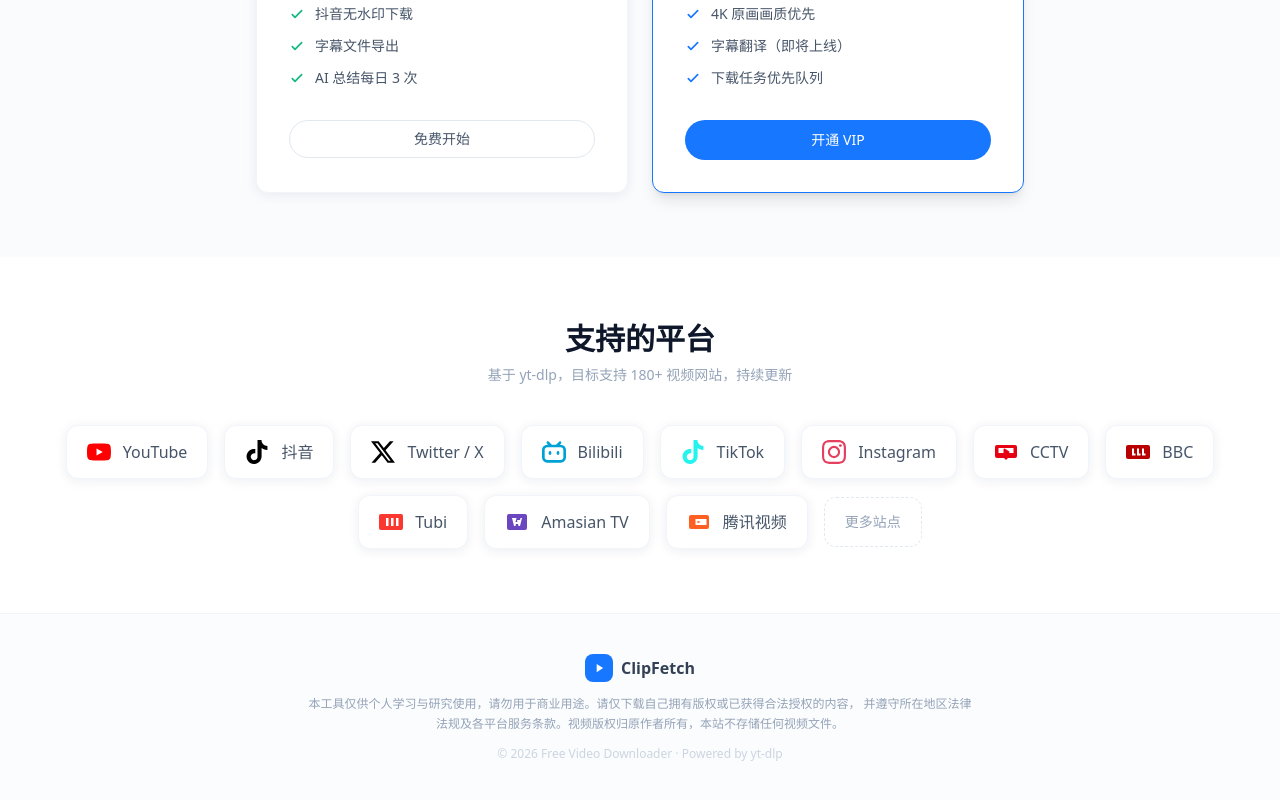
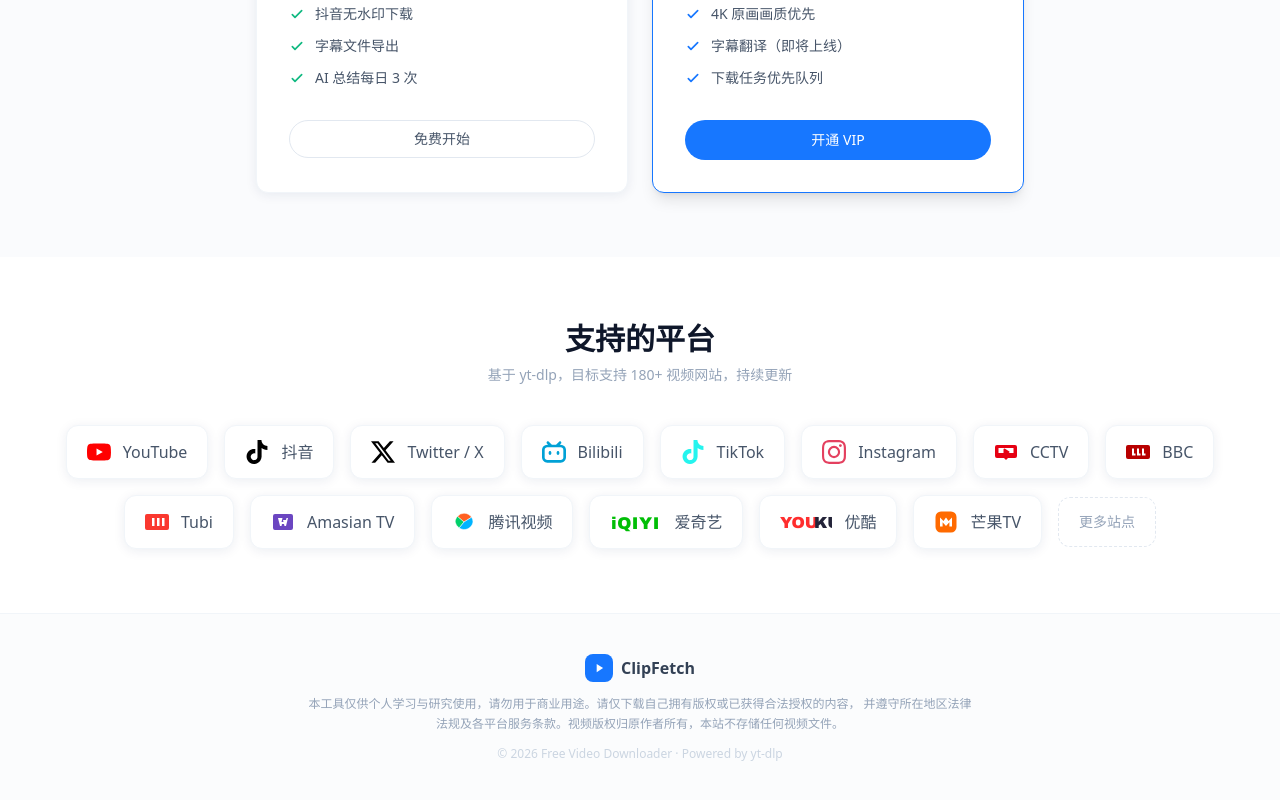
Before and after one commit to cpc-lib/clipfetch, a Vue app in the folder frontend/: page / in a window 1280 px wide. Shown: the part 1272-2072 px from the top of the page. Built offline with nearby package versions, Linux system fonts and the light colour scheme.

Commit message:
feat: 平台区块更新腾讯视频为三色旋风官方图标，新增爱奇艺/优酷/芒果TV 平台图标

```diff
--- a/frontend/src/components/PlatformSection.vue
+++ b/frontend/src/components/PlatformSection.vue
@@ -10,7 +10,11 @@
   { name: 'BBC', color: '#B80000', path: 'M2 5h20a2 2 0 012 2v10a2 2 0 01-2 2H2a2 2 0 01-2-2V7a2 2 0 012-2zm4 3.5v7h3.5v-2h-1.5v-5h-2zm5 0v7h3.5v-2h-1.5v-5h-2zm5 0v7h3.5v-2h-1.5v-5h-2z' },
   { name: 'Tubi', color: '#FA382F', path: 'M2 4h20a2 2 0 012 2v12a2 2 0 01-2 2H2a2 2 0 01-2-2V6a2 2 0 012-2zm5 4v8h2.5v-8H7zm5 0v8h2.5V8H12zm5 0v8h2.5V8H17z' },
   { name: 'Amasian TV', color: '#6B46C1', path: 'M4 4h16a2 2 0 012 2v12a2 2 0 01-2 2H4a2 2 0 01-2-2V6a2 2 0 012-2zm3 4l2 8h1.5l.5-2h2l.5 2H15l2-8h-1.5l-.5 2h-3l-.5-2H9zm5.5 4h-2l1-4 1 4z' },
-  { name: '腾讯视频', color: '#FF6022', path: 'M4 5h16a2 2 0 012 2v10a2 2 0 01-2 2H4a2 2 0 01-2-2V7a2 2 0 012-2zm4.5 4v6h11V9h-11zm2 1.8l3.2 1.2-3.2 1.2v-2.4z' }
+  // 三色旋风播放标（橙/绿/蓝）
+  { name: '腾讯视频', html: '<path fill="#FF6022" stroke="#fff" stroke-width="0.5" d="M12 3.2c3 0 5.8 1.5 7.6 4L12 12 5.5 6.4A8.8 8.8 0 0112 3.2z"/><path fill="#00D06A" stroke="#fff" stroke-width="0.5" d="M5.5 6.4L12 12l-4.8 5.9A8.8 8.8 0 013.2 12c0-2 .7-4 2.3-5.6z"/><path fill="#00B4FF" stroke="#fff" stroke-width="0.5" d="M12 12l7.6-4.8c.9 1.5 1.4 3.1 1.4 4.8a8.8 8.8 0 01-13.8 5.9L12 12z"/>' },
+  { name: '爱奇艺', viewBox: '0 0 52 24', html: '<text x="1" y="18.5" font-family="Arial Black, Arial, sans-serif" font-size="17" font-weight="900" fill="#00BE06" letter-spacing="0.5">iQIYI</text>' },
+  { name: '优酷', viewBox: '0 0 52 24', html: '<text x="0" y="18" font-family="Arial Black, Arial, sans-serif" font-size="16" font-weight="900" fill="#FF2E2E">YOU</text><text x="34" y="18" font-family="Arial Black, Arial, sans-serif" font-size="16" font-weight="900" fill="#232338">KU</text>' },
+  { name: '芒果TV', html: '<rect x="1.5" y="1.5" width="21" height="21" rx="5.5" fill="#FF6A00"/><path fill="#fff" d="M6 16.5v-9L9.5 11 12 7.5 14.5 11 18 7.5v9h-2.6v-4.3l-3.4 3.8-3.4-3.8v4.3H6z"/>' }
 ]
 </script>
 
@@ -24,7 +28,8 @@
         :key="p.name"
         class="flex items-center gap-3 rounded-card border border-slate-100 bg-white px-5 py-3.5 shadow-card transition hover:-translate-y-0.5"
       >
-        <svg viewBox="0 0 24 24" class="h-6 w-6" :fill="p.color">
+        <svg v-if="p.html" :viewBox="p.viewBox || '0 0 24 24'" class="h-6" :class="p.viewBox ? 'w-auto' : 'w-6'" v-html="p.html"></svg>
+        <svg v-else viewBox="0 0 24 24" class="h-6 w-6" :fill="p.color">
           <path :d="p.path" />
         </svg>
         <span class="font-medium text-slate-600">{{ p.name }}</span>
```
